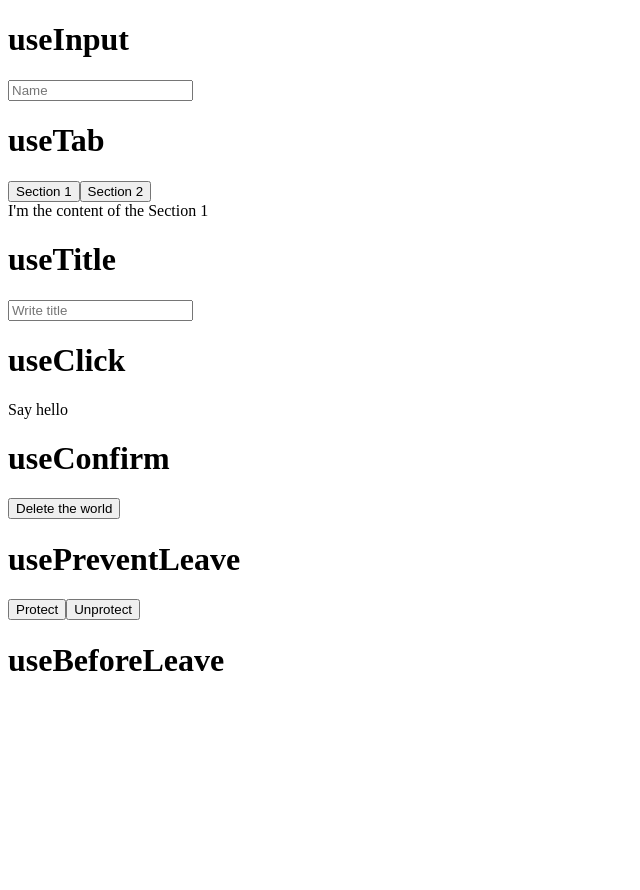
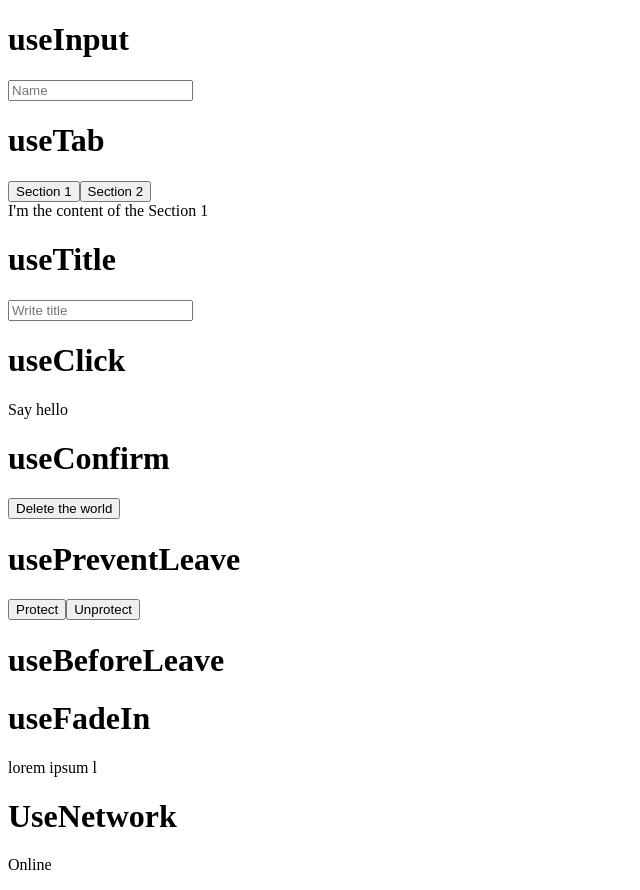
Before and after one commit to yyeonzu/efub4-react-hooks-study, a React (Create React App) app: page / in a window 1280 px wide. Shown: the whole page, without its empty margins (0-640 px from the left). Before the commit the page ends 800 px from the top, so only its background shows below. Built offline with nearby package versions, Linux system fonts and the light colour scheme.

Commit message:
feat: useFadeIn & useNetwork 훅 생성

```diff
--- a/src/App.js
+++ b/src/App.js
@@ -6,6 +6,8 @@ import { UseClickPractice } from './hooks/useClick';
 import { UseConfirmPractice } from './hooks/useConfirm';
 import { UsePreventLeavePractice } from './hooks/usePreventLeave';
 import { UseBeforeLeavePractice } from './hooks/useBeforeLeave';
+import { UseFadeInPractice } from './hooks/useFadeIn';
+import { UseNetworkPractice } from './hooks/useNetwork';
 
 function App() {
   return (
@@ -17,6 +19,8 @@ function App() {
       <UseConfirmPractice />
       <UsePreventLeavePractice />
       <UseBeforeLeavePractice />
+      <UseFadeInPractice />
+      <UseNetworkPractice />
     </div>
   );
 }
--- /dev/null
+++ b/src/hooks/useFadeIn.js
@@ -0,0 +1,28 @@
+import React, { useRef, useEffect } from 'react';
+
+const useFadeIn = (duration = 1, delay = 0) => {
+  if (typeof duration !== 'number' || typeof delay !== 'number') {
+    return;
+  }
+  const element = useRef();
+  useEffect(() => {
+    if (element.current) {
+      console.log(element.current); //참고용
+      const { current } = element;
+      current.style.transition = `opacity ${duration}s ease-in-out ${delay}s`;
+      current.style.opacity = 1;
+    }
+  }, []);
+  return { ref: element, style: { opacity: 0 } };
+};
+
+export const UseFadeInPractice = () => {
+  const fadeInH1 = useFadeIn(1, 2);
+  const fadeInP = useFadeIn(5, 10);
+  return (
+    <div>
+      <h1 {...fadeInH1}>useFadeIn</h1>
+      <p {...fadeInP}>lorem ipsum l</p>
+    </div>
+  );
+};
--- /dev/null
+++ b/src/hooks/useNetwork.js
@@ -0,0 +1,33 @@
+import React, { useEffect } from 'react';
+
+const useNetwork = (onChange) => {
+  const [status, setStatus] = React.useState(navigator.onLine);
+  const handleChange = () => {
+    if (typeof onChange === 'function') {
+      onChange(navigator.onLine);
+    }
+    setStatus(navigator.onLine);
+  };
+  useEffect(() => {
+    window.addEventListener('online', handleChange);
+    window.addEventListener('offline', handleChange);
+    return () => {
+      window.removeEventListener('online', handleChange);
+      window.removeEventListener('offline', handleChange);
+    };
+  }, []);
+  return status;
+};
+
+export const UseNetworkPractice = () => {
+  const handleNetworkChange = (online) => {
+    console.log(online ? 'We just went online' : 'We are offline');
+  };
+  const online = useNetwork(handleNetworkChange);
+  return (
+    <div>
+      <h1>UseNetwork</h1>
+      <p>{online ? 'Online' : 'Offline'}</p>
+    </div>
+  );
+};
```
